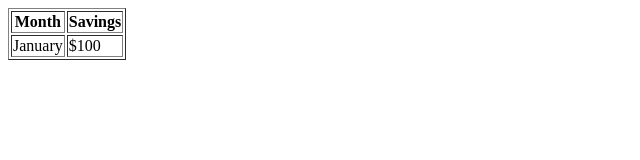
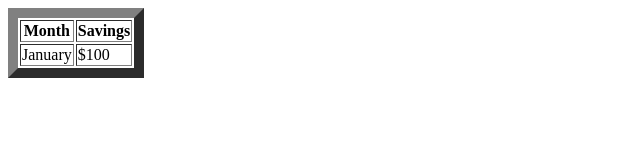
Before and after one commit to Cty98/Cty98.github.io, a plain HTML site: page MyWork.html in a window 1280 px wide. Shown: the whole page, without its empty margins (0-640 px from the left). Drawn offline with Linux system fonts and the light colour scheme.

Commit message:
Update MyWork.html

```diff
--- a/MyWork.html
+++ b/MyWork.html
@@ -5,8 +5,8 @@
 </head>
 <body>
 	<div>
-		<table cellspacing="0" cellpadding="0" class="table_3">
-       <table border="1">
+
+       <table border="10">
 <tr>
 <th>Month</th>
 <th>Savings</th>
```
